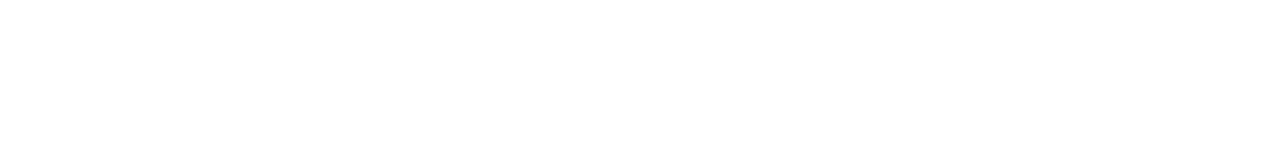
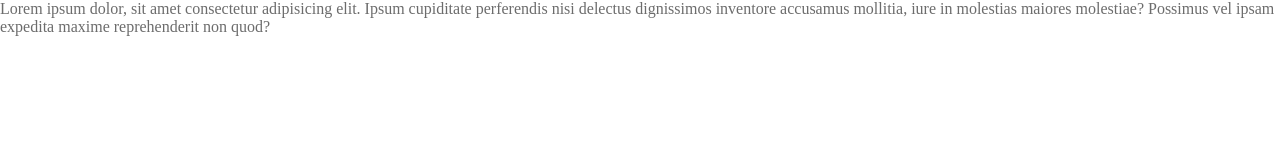
Before and after one commit to PHM-Git-ctrl/Projeto-Travelgram, a plain HTML site: page index.html in a window 1280 px wide. Drawn offline with Linux system fonts and the light colour scheme.

Commit message:
initial style guide

```diff
--- a/index.html
+++ b/index.html
@@ -7,6 +7,8 @@
     <link rel="stylesheet" href="styles/index.css">
 </head>
 <body>
-
+    <p>
+        Lorem ipsum dolor, sit amet consectetur adipisicing elit. Ipsum cupiditate perferendis nisi delectus dignissimos inventore accusamus mollitia, iure in molestias maiores molestiae? Possimus vel ipsam expedita maxime reprehenderit non quod?
+    </p>
 </body>
 </html>
--- a/styles/global.css
+++ b/styles/global.css
@@ -3,3 +3,18 @@
     padding: 0;
     box-sizing: border-box;
 }
+
+:root {
+    --brand-color: #EF5F4C;
+    --shape-transparency: #ffffff90;
+    --background-color: #FFFFFF;
+    --surface-color: #F5F5F5;
+    --skeleton-color: #D9D9D9;
+    --text-color-primary: #313131;
+    --text-color-secondary: #6C6C6C;
+}
+
+body {
+    color: var(--text-color-secondary);
+    background-color: var(--background-color);
+}
```
Also changed, not shown: Assets/AirplaneTilt.svg (added), Assets/Image 01.png (added), Assets/Image 02.png (added), Assets/Image 03.png (added), Assets/Image 04.png (added), Assets/Image 05.png (added), Assets/Image 06.png (added), Assets/Image 07.png (added), Assets/Image 08.png (added), Assets/Image 09.png (added), Assets/Image 10.png (added), Assets/Image 11.png (added), Assets/Image.svg (added), Assets/Logo.svg (added), 2 more files, 1 other file.
